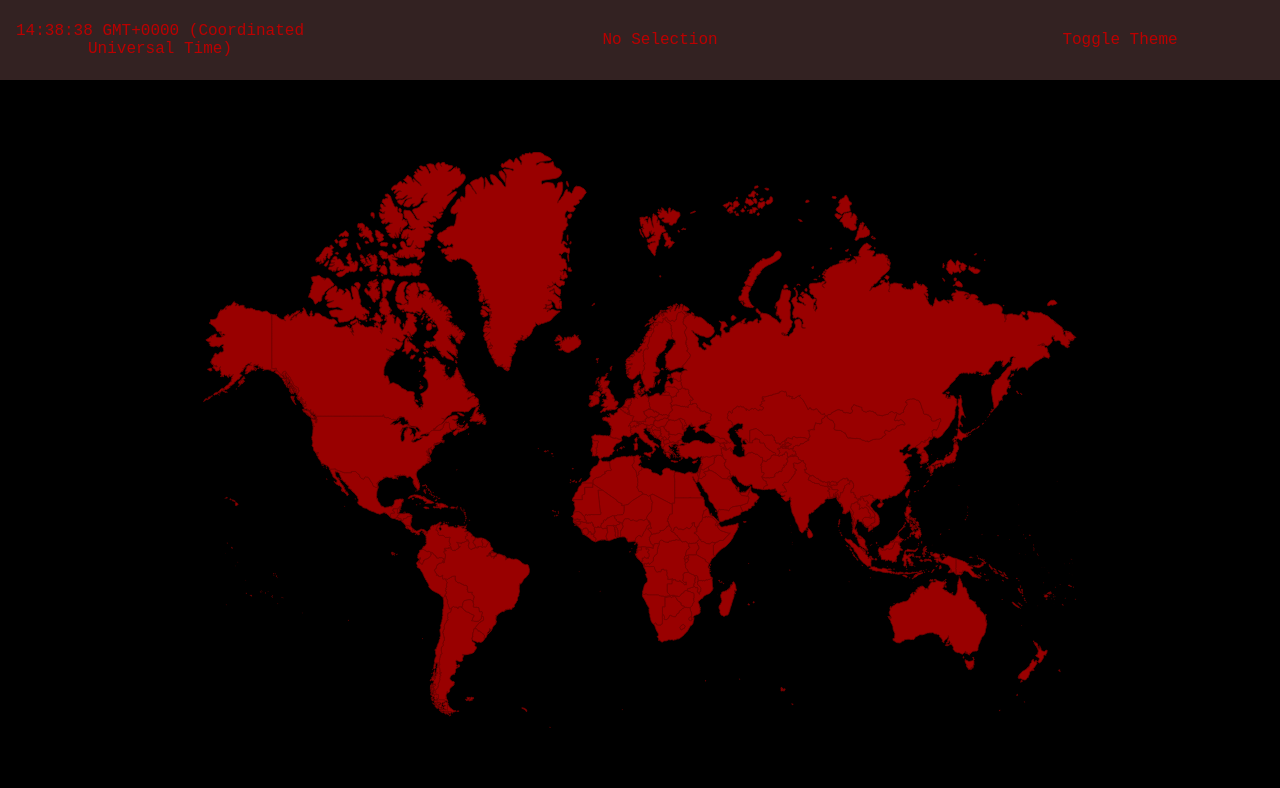
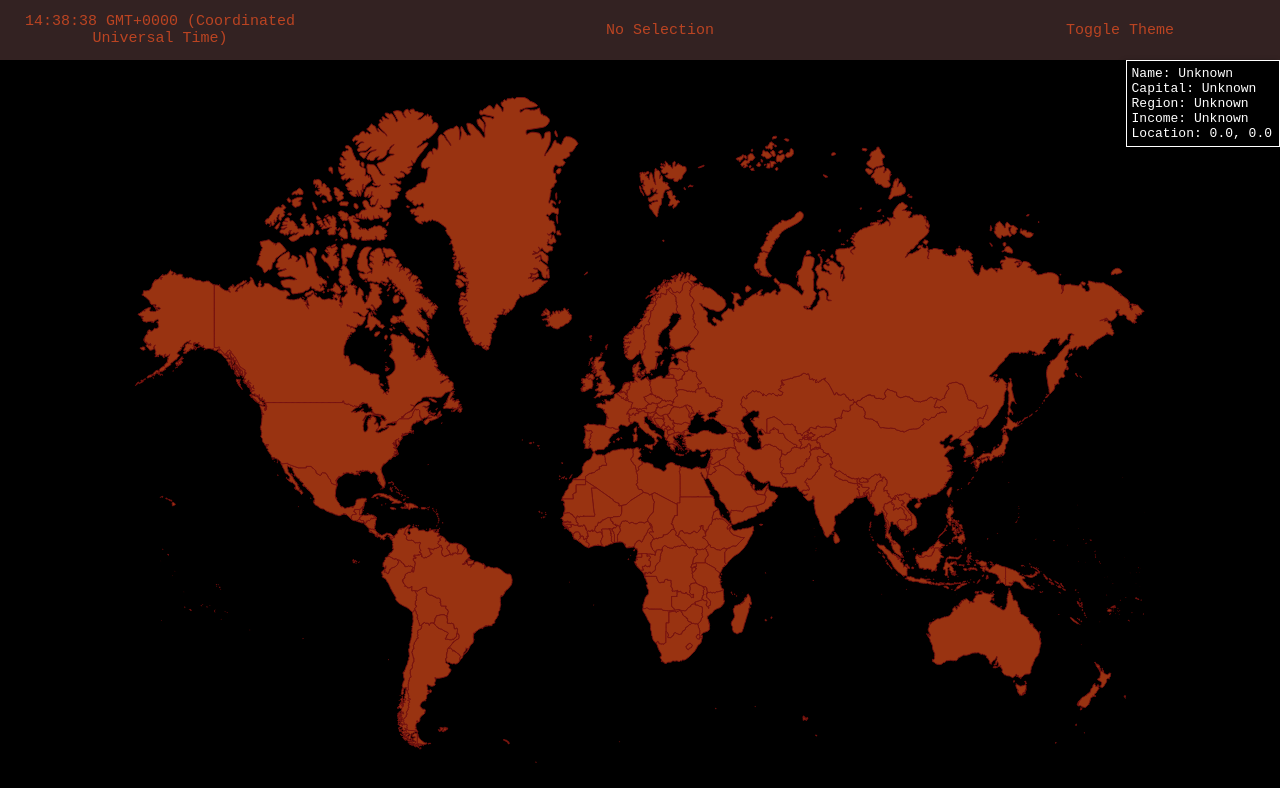
Before and after one commit to SylvanSerenity/world-map, an Angular app: page /world-map in a window 1280 px wide. Shown: the top 788 px of the page. Built offline with nearby package versions, Linux system fonts and the light colour scheme.

Commit message:
Added country details box

```diff
--- a/src/app/app.component.html
+++ b/src/app/app.component.html
@@ -1,5 +1,6 @@
 <main class="main">
   <app-nav />
+  <app-detail />
   <div class="content">
     <router-outlet />
   </div>
--- a/src/app/app.component.ts
+++ b/src/app/app.component.ts
@@ -2,6 +2,7 @@ import { Component } from '@angular/core';
 import { RouterOutlet } from '@angular/router';
 
 import { NavComponent } from "./nav/nav.component";
+import { DetailComponent } from "./detail/detail.component";
 import { MapComponent } from './map/map.component';
 
 @Component({
@@ -9,6 +10,6 @@ import { MapComponent } from './map/map.component';
     standalone: true,
     templateUrl: './app.component.html',
     styleUrl: './app.component.css',
-    imports: [MapComponent, NavComponent, RouterOutlet]
+    imports: [MapComponent, DetailComponent, NavComponent, RouterOutlet]
 })
 export class AppComponent {}
--- a/src/app/country.service.ts
+++ b/src/app/country.service.ts
@@ -28,6 +28,7 @@ export class CountryService {
   private _cachedCountries: Map<string, CountryData> = new Map();
 
   changeCountryEvent = new EventEmitter<Country>();
+  changeCountryDataEvent = new EventEmitter<CountryData>();
 
   constructor(private _http: HttpClient) {}
 
@@ -37,6 +38,16 @@ export class CountryService {
     const url = `http://api.worldbank.org/V2/country/${countryCode}?format=json`;
     const request = this._http.get<any>(url).pipe(
       map((jsonResponse) => {
+	if (!jsonResponse || !jsonResponse[0] || !jsonResponse[0].total) {
+          return {
+            name: countryCode,
+            capital: 'Unknown',
+            region: 'Unknown',
+            incomeLevel: 'Unknown',
+            latitude: 0.0,
+            longitude: 0.0
+          } as CountryData;
+	}
 	// NOTE: [1] gets the actual content (skips metadata), [0] gets the first result from the query
 	const countryInfo = jsonResponse[1][0];
 	return {
@@ -54,19 +65,22 @@ export class CountryService {
 
   // Accepts a country code as an input parameter that returns additional information gathered from the API for the selected country
   async getCountryData(countryCode: string): Promise<CountryData> {
+    let countryData: CountryData;
     if (!this._cachedCountries.has(countryCode)) {
-      const countryData = await this._requestCountryData(countryCode);
+      countryData = await this._requestCountryData(countryCode);
       this._cachedCountries.set(countryCode, countryData);
-      return countryData;
+    } else {
+      countryData = this._cachedCountries.get(countryCode) ?? {
+        name: 'Unknown',
+        capital: 'Unknown',
+        region: 'Unknown',
+        incomeLevel: 'Unknown',
+        latitude: 0.0,
+        longitude: 0.0
+      }
     }
-    return this._cachedCountries.get(countryCode) ?? {
-      name: 'Unknown',
-      capital: 'Unknown',
-      region: 'Unknown',
-      incomeLevel: 'Unknown',
-      latitude: 0.0,
-      longitude: 0.0
-    };
+    this.changeCountryDataEvent.emit(countryData);
+    return countryData;
   }
 
   set country(country: Country) {
--- /dev/null
+++ b/src/app/detail/detail.component.css
@@ -0,0 +1,32 @@
+:host {
+  position: fixed;
+  z-index: 1;
+
+  top: var(--nav-height);
+  right: 2px;
+  max-width: 20%;
+  max-height: 20%;
+}
+
+.details-container {
+  width: 100%;
+  height: 100%;
+  overflow: auto;
+
+  background-color: #0003;
+  box-shadow: -2px 2px 5px 0 #0009;
+  border: 1px solid white;
+  color: white;
+}
+
+.details-container ul {
+  list-style: none;
+  padding: 5px;
+  margin: 0;
+  font-size: 13px;
+}
+
+.details-container li {
+  padding: 0;
+  margin: 0;
+}
--- /dev/null
+++ b/src/app/detail/detail.component.html
@@ -0,0 +1,9 @@
+<div class="details-container">
+  <ul>
+    <li>Name: {{ countryData.name }}</li>
+    <li>Capital: {{ countryData.capital }}</li>
+    <li>Region: {{ countryData.region }}</li>
+    <li>Income: {{ countryData.incomeLevel }}</li>
+    <li>Location: {{ location }}</li>
+  </ul>
+</div>
--- /dev/null
+++ b/src/app/detail/detail.component.ts
@@ -0,0 +1,35 @@
+import { Component, OnInit } from '@angular/core';
+
+import { CountryData, CountryService } from '../country.service';
+
+@Component({
+  selector: 'app-detail',
+  standalone: true,
+  imports: [],
+  templateUrl: './detail.component.html',
+  styleUrl: './detail.component.css'
+})
+export class DetailComponent implements OnInit {
+  countryData: CountryData = {
+    name: 'Unknown',
+    capital: 'Unknown',
+    region: 'Unknown',
+    incomeLevel: 'Unknown',
+    latitude: 0.0,
+    longitude: 0.0
+  };
+
+  location: string = '0.0, 0.0';
+
+  constructor(private _countryService: CountryService) {}
+
+  ngOnInit(): void {
+    // Update the country details in the details box
+    this._countryService.changeCountryDataEvent.subscribe((countryData) => {
+      this.countryData = countryData;
+      const latitude = countryData.latitude;
+      const longitude = countryData.longitude;
+      this.location = `${latitude}°${(countryData.latitude > 0) ? 'N' : 'S'}, ${longitude}°${(countryData.longitude > 0) ? 'E' : 'W'}`
+    });
+  }
+}
--- a/src/app/map/map.component.css
+++ b/src/app/map/map.component.css
@@ -4,6 +4,7 @@
   display: flex;
   align-items: center;
   justify-content: center;
+  z-index: 2;
 }
 
 svg {
@@ -17,6 +18,8 @@ path {
 }
 
 #map {
-  width: 80%;
-  height: 80%;
+  position: relative;
+  width: 90%;
+  height: 90%;
+  overflow: hidden;
 }
--- a/src/app/map/map.component.ts
+++ b/src/app/map/map.component.ts
@@ -49,11 +49,10 @@ export class MapComponent implements AfterViewInit {
 	};
     });
 
-    paths.on('click', async (event) => {
+    paths.on('click', (event) => {
 	const target = jQuery(event.currentTarget);
 	const countryCode = target.attr('id')?.toUpperCase() ?? 'UN';
-	const countryData = await this._countryService.getCountryData(countryCode);
-	console.log(countryData); // TODO Provide to map
+	this._countryService.getCountryData(countryCode);
     });
     // TODO Allow zoom
   }
--- a/src/app/nav/nav.component.css
+++ b/src/app/nav/nav.component.css
@@ -9,10 +9,11 @@
   align-items: center;
   justify-content: space-between;
   text-align: center;
+  overflow: hidden;
 
   width: 100%;
   height: 100%;
-  font-size: 1rem;
+  font-size: 15px;
 
   background-color: var(--nav-color);
   border-bottom: 1px solid black;
@@ -33,7 +34,7 @@
 }
 
 .nav-item li:nth-of-type(2) {
-  font-size: 0.5rem;
+  font-size: 10px;
 }
 
 #toggle-theme {
--- a/src/styles.css
+++ b/src/styles.css
@@ -1,27 +1,27 @@
 :root {
-  --nav-height: 10vh;
+  --nav-height: 60px;
 
   --nav-color: #322;
   --ocean-color: #000;
-  --land-color: #900;
-  --border-color: #700;
+  --land-color: #931;
+  --border-color: #711;
   --border-highlight-color: white;
-  --highlight-color: #b00;
+  --highlight-color: #b42;
 }
 
 .theme-dark {
   --nav-color: #322;
   --ocean-color: #000;
-  --land-color: #900;
-  --border-color: #700;
+  --land-color: #931;
+  --border-color: #711;
   --border-highlight-color: white;
-  --highlight-color: #b00;
+  --highlight-color: #b42;
 }
 
 .theme-light {
   --nav-color: #226;
   --ocean-color: #006;
-  --land-color: #060;
+  --land-color: #261;
   --border-color: #252;
   --border-highlight-color: white;
   --highlight-color: #272;
```
Also changed, not shown: 1 other file (tests, documents, lock files or other folders).
